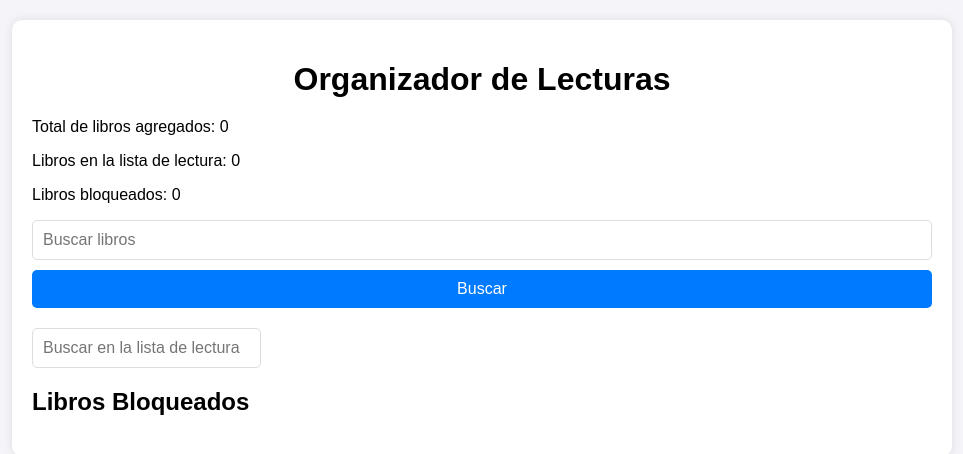
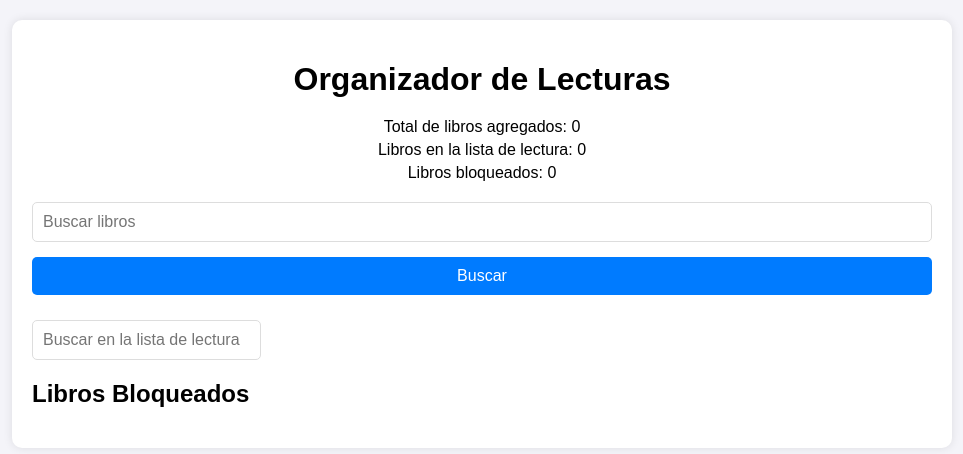
Before and after one commit to d4g0bah/organizador-de-lecturas, a React (Create React App) app: page / in a window 1280 px wide. Shown: the top 454 px of the page, without its empty margins (158-1121 px from the left). Built offline with nearby package versions, Linux system fonts and the light colour scheme.

Commit message:
Update App.css

```diff
--- a/src/App.css
+++ b/src/App.css
@@ -43,6 +43,7 @@ body {
   color: white;
   cursor: pointer;
   transition: background-color 0.3s ease;
+  margin: 5px 0;
 }
 
 button:hover {
@@ -70,3 +71,12 @@ body {
   margin-bottom: 20px;
   text-align: center;
 }
+
+.estadisticas {
+  text-align: center;
+  margin-bottom: 20px;
+}
+
+.estadisticas p {
+  margin: 5px 0;
+}
```
Lines whose indentation alone changed are shown as unchanged.
